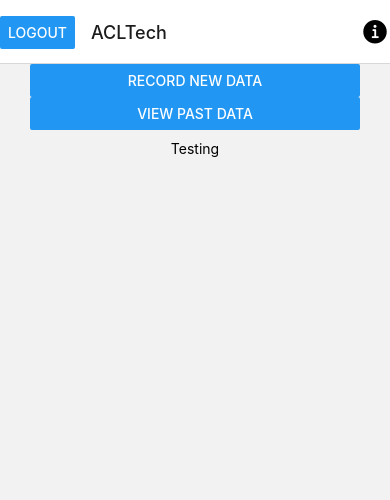
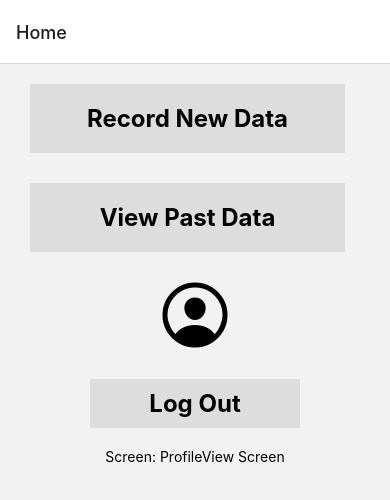
Before and after one commit to jahawig/WearableTech, a React Native app: screen / in a window 390 px wide. Shown: the top 500 px of the page. Built offline with nearby package versions, Linux system fonts and the light colour scheme.

Commit message:
Reformatted Buttons, Changed Layout

```diff
--- a/App.js
+++ b/App.js
@@ -1,7 +1,7 @@
 import 'react-native-gesture-handler';
 import React from "react";
-import { Button } from "react-native";
-import Ionicons from 'react-native-vector-icons/Ionicons';
+import { StyleSheet, View, Button } from "react-native";
+
 
 import LoginView from "./LoginView";
 import SignupView from "./SignupView";
@@ -12,7 +12,6 @@
 import { NavigationContainer } from "@react-navigation/native";
 import { createStackNavigator } from "@react-navigation/stack";
 import { createBottomTabNavigator } from "@react-navigation/bottom-tabs";
-import BottomTab from './BottomTab';
 
 // Review the navigators from React Native 2 lecture.
 const Stack = createStackNavigator(); // Stack Navigator (https://reactnavigation.org/docs/stack-navigator)
@@ -23,15 +22,16 @@
     super();
 
     // Feel free to add more states here
+    // Change this to false before I am done
     this.state = {
-      accessToken: undefined,
+      logged: true,
       username: undefined,
     };
   }
 
   // Set the access token
   setAccessToken = (newAccessToken) => {
-    this.setState({ accessToken: newAccessToken });
+    this.setState({ logged: newAccessToken });
   };
 
   getAccessToken = () => {
@@ -56,7 +56,7 @@
               How do we do this? See https://reactnavigation.org/docs/auth-flow
             */}
 
-          {this.state.accessToken != null ? (
+          {this.state.logged == false ? (
             // No token found, user isn't signed in
             <>
               <Stack.Screen name="Login">
@@ -78,7 +78,7 @@
             // We can also nest another navigator (e.g. Bottom Tabs, Drawer, etc.) inside a stack navigator.
             //  See https://reactnavigation.org/docs/nesting-navigators on how to nest navigators.
             <>
-              <Stack.Screen name={"ACLTech"} options={{headerLeft: () => (<Button title = "Logout"  onPress={()=>this.setAccessToken(null)}></Button>), headerRight: () => (<Ionicons name={'ios-information-circle'} size = {30}/>)}}>
+              <Stack.Screen name={"Home"}>
                 {(props) => (
                   <ProfileView {...props} setAccessToken={this.setAccessToken} getAccessToken={this.getAccessToken} getUsername={this.getUsername} token = {this.state.accessToken} username = {this.state.username}/>
                 )}
@@ -107,4 +107,10 @@
   }
 }
 
+const styles = StyleSheet.create({
+  side: {
+    marginRight: 15,
+  }
+});
+
 export default App;
--- a/LoginView.js
+++ b/LoginView.js
@@ -37,13 +37,12 @@
           {/* Button to take the filled in fields and login*/}
           <Button
             title="LOGIN"
+            onPress={() => this.props.setAccessToken(true)}
           />
 
           <Button
             title="SIGNUP"
             onPress={() => this.props.navigation.navigate('SignUp')}
-            buttonStyle={{ backgroundColor: '#660000' }}
-            textStyle={{ color: "white" }}
           />
 
         <Text style={styles.center}>Screen: LoginView</Text>
--- a/ProfileView.js
+++ b/ProfileView.js
@@ -1,5 +1,6 @@
 import React from "react";
-import { StyleSheet, Text, View, Button, TextInput, ScrollView } from "react-native";
+import { StyleSheet, Text, View, Button, TouchableOpacity, ScrollView } from "react-native";
+import Ionicons from 'react-native-vector-icons/Ionicons';
 
 class ProfileView extends React.Component {
   constructor(props) {
@@ -10,15 +11,22 @@
     return (
       <View style={styles.container}>
         <ScrollView style={styles.scrollView}>
-          <Button
-            title="Record New Data"
-            onPress={() => this.props.navigation.navigate('Record New Data')}
-          />
-          <Button
-            title="View Past Data"
-            onPress={() => this.props.navigation.navigate('Past Data View')}
-          />
-          <Text style = {styles.center}> Testing </Text>
+
+          <TouchableOpacity style={styles.button} onPress={() => this.props.navigation.navigate('Record New Data')}>
+            <Text style={styles.header}>Record New Data</Text>
+          </TouchableOpacity>
+
+          <TouchableOpacity style={styles.button} onPress={() => this.props.navigation.navigate('Past Data View')}>
+            <Text style={styles.header}>View Past Data</Text>
+          </TouchableOpacity>
+
+          <Ionicons style = {styles.center} name={'person-circle-outline'} size = {80}/>
+
+          <TouchableOpacity style={styles.smallBold} onPress={() => this.props.setAccessToken(false)}>
+            <Text style={styles.header}>Log Out</Text>
+          </TouchableOpacity>
+
+          <Text style={styles.center}> Screen: ProfileView Screen </Text>
         </ScrollView>
       </View>
     );
@@ -51,13 +59,23 @@
     textAlign: "center",
     marginVertical: 10,
     fontWeight: "bold",
-    fontSize: 28,
+    fontSize: 24,
   },
   smallBold: {
     textAlign: "center",
     marginVertical: 10,
+    marginHorizontal: 60,
+    backgroundColor: "#DDDDDD",
     fontWeight: "bold",
     fontSize: 18,
+  },
+  button: {
+    alignItems: "center",
+    backgroundColor: "#DDDDDD",
+    padding: 10,
+    marginTop:20,
+    marginBottom:10,
+    marginRight:15,
   }
 });
 
```
